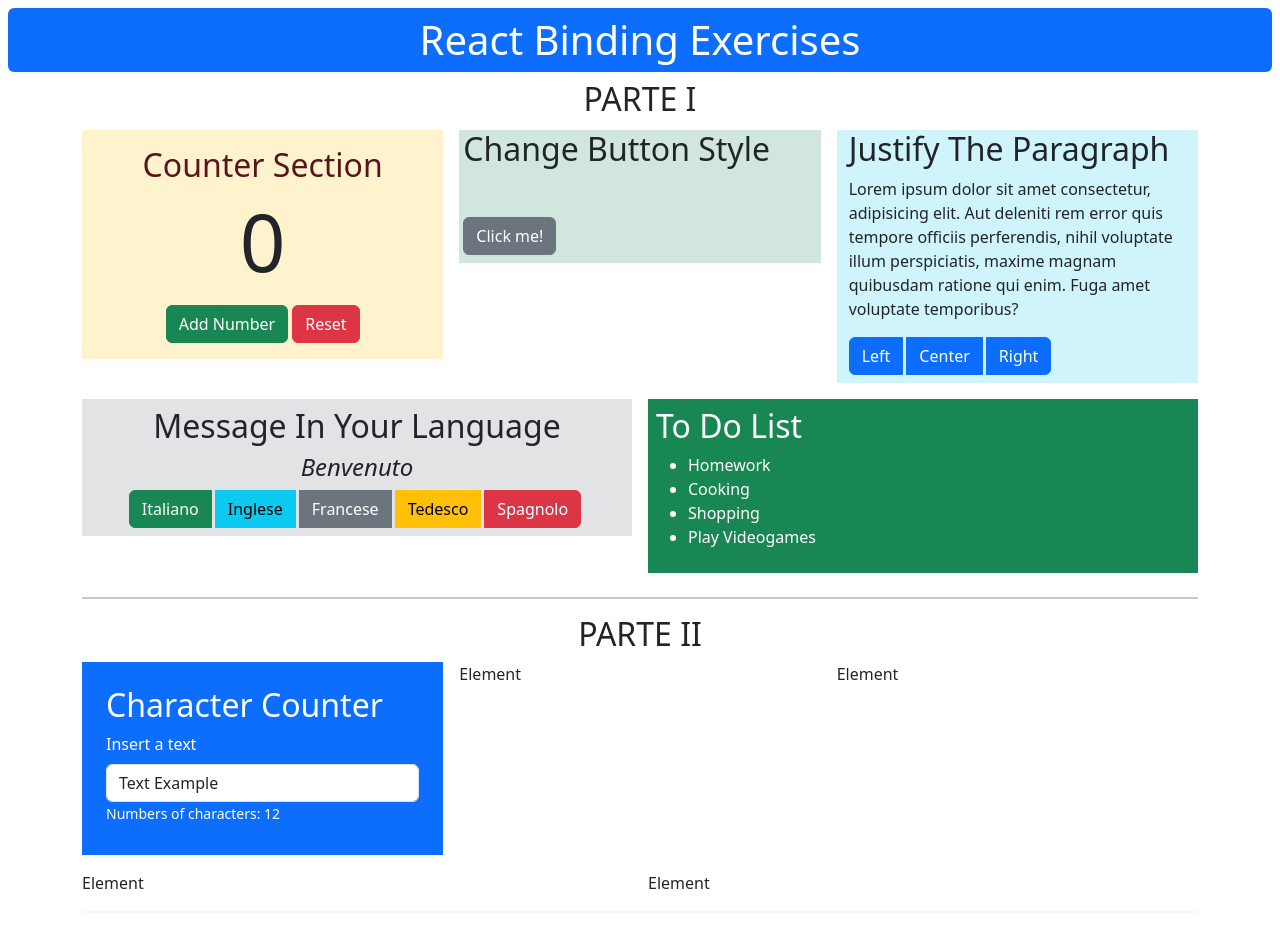
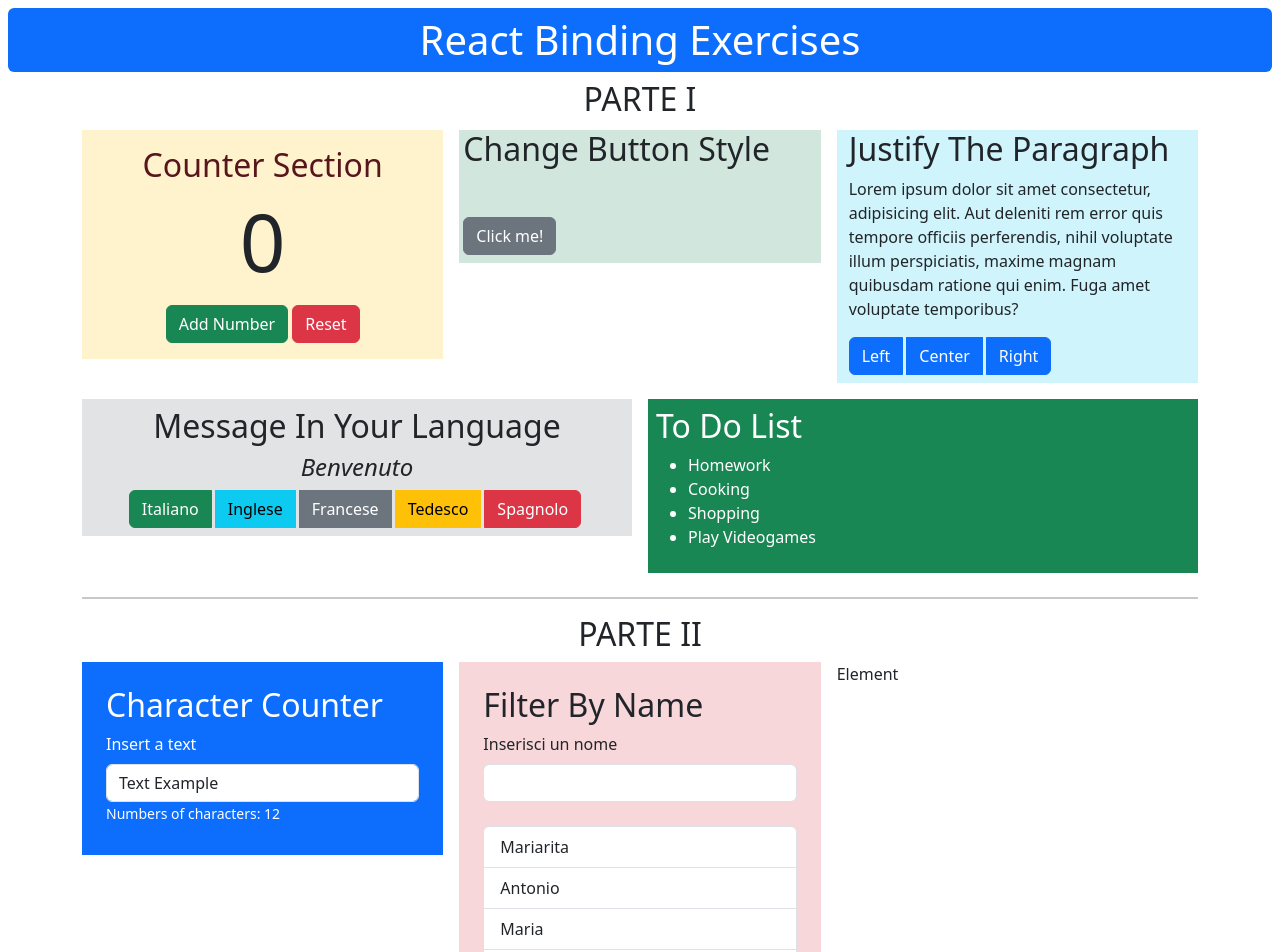
Before and after one commit to mariarita-depierro/react-binding, a React (Vite) app: page / in a window 1280 px wide. Shown: the top 952 px of the page. Before the commit the page ends 929 px from the top, so only its background shows below. Built offline with nearby package versions, Linux system fonts and the light colour scheme.

Commit message:
add FilterByNameSection.jsx

```diff
--- a/src/components/layout/Main.jsx
+++ b/src/components/layout/Main.jsx
@@ -4,6 +4,7 @@ import JustifyParagraphSection from "../sections-parte1/JustifyParagraphSection"
 import MessageByLanguageSection from "../sections-parte1/MessageByLanguageSection";
 import ToDoListSection from "../sections-parte1/ToDoListSection";
 import CharacterCounterSection from "../sections-parte2/CharacterCounterSection";
+import FilterByNameSection from "../sections-parte2/FilterByNameSection";
 
 export default function Main() {
   return (
@@ -36,7 +37,9 @@ export default function Main() {
         <div class="col-md-4">
           <CharacterCounterSection />
         </div>
-        <div class="col-md-4">Element</div>
+        <div class="col-md-4">
+          <FilterByNameSection />
+        </div>
         <div class="col-md-4">Element</div>
 
         {/* <!-- Quarta riga --> */}
@@ -47,9 +50,6 @@ export default function Main() {
     </main>
   );
 }
-
-/* 2. filtra istantaneamente un array di nomi visualizzati a schermo mostrando solo quelli che contengono la stringa digitata nell'input
- */
 
 /* 3. aggiorna il contenuto di un tag <h1> con il testo inserito dall'utente in una casella di input,
 sostituendo il valore precedente ad ogni modifica
--- /dev/null
+++ b/src/components/sections-parte2/FilterByNameSection.jsx
@@ -0,0 +1,37 @@
+/* 2. filtra istantaneamente un array di nomi visualizzati a
+schermo mostrando solo quelli che contengono la stringa digitata nell'input*/
+
+import { useState } from "react";
+
+const names = ["mariarita", "antonio", "maria", "angelica"];
+
+export default function FilterByNameSection() {
+  const [name, setName] = useState("");
+
+  const filteredNames = names.filter((item) =>
+    item.includes(name.toLowerCase()),
+  );
+
+  return (
+    <section className="bg-danger-subtle p-4">
+      <h2>Filter By Name</h2>
+      <div>
+        <label htmlFor="name" className="form-label">
+          Inserisci un nome
+        </label>
+        <input
+          onChange={(e) => setName(e.target.value)}
+          id="name"
+          type="text"
+          className="form-control mb-4"
+          value={name}
+        />
+      </div>
+      <ul className="list-group">
+        {filteredNames.map((name) => (
+          <li className="list-group-item text-capitalize">{name}</li>
+        ))}
+      </ul>
+    </section>
+  );
+}
```
